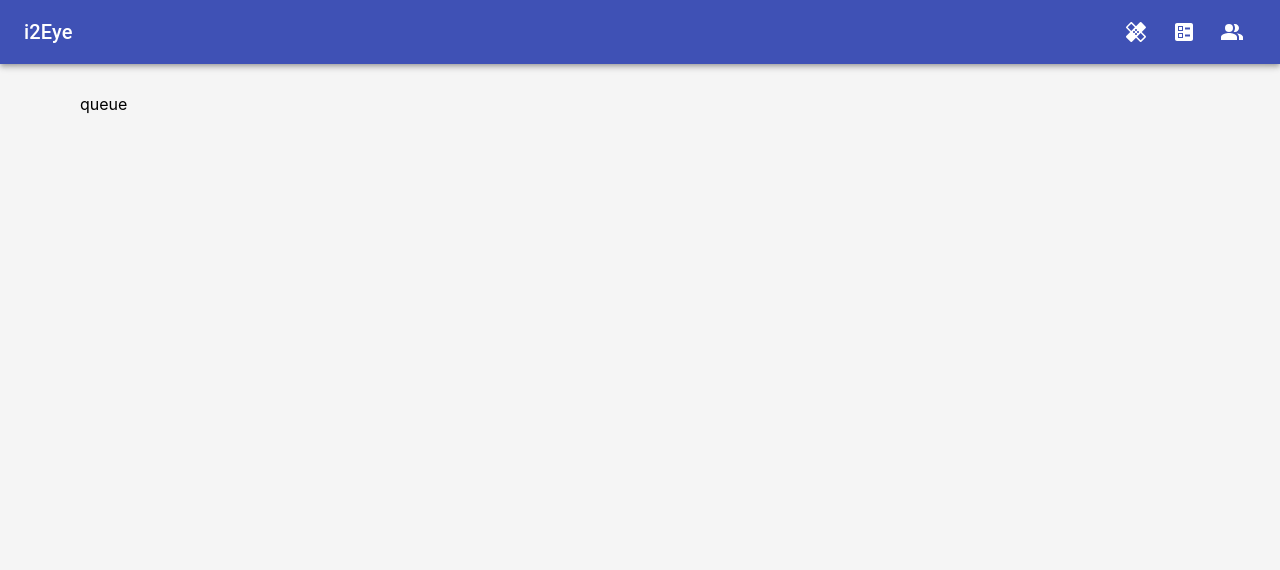
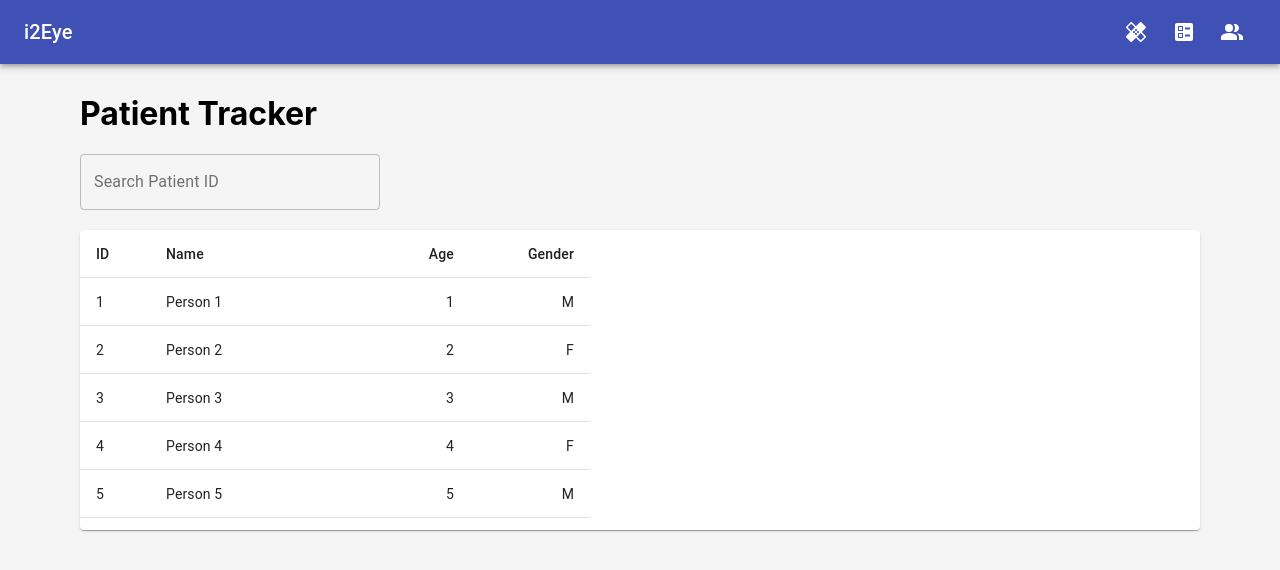
Before and after one commit to i2Eye/i2Eye-Front, a React (Create React App) app: page /queue in a window 1280 px wide. Shown: the top 570 px of the page. Built offline with nearby package versions, Linux system fonts and the light colour scheme.

Commit message:
Added the search function and a react window to display the people's basic info.

```diff
--- a/package.json
+++ b/package.json
@@ -12,7 +12,8 @@
     "react": "^16.13.1",
     "react-dom": "^16.13.1",
     "react-router-dom": "^5.2.0",
-    "react-scripts": "3.3.0"
+    "react-scripts": "3.3.0",
+    "react-virtualized": "^9.21.2"
   },
   "scripts": {
     "start": "react-scripts start",
--- a/src/App.js
+++ b/src/App.js
@@ -4,7 +4,7 @@ import { BrowserRouter as Router, Route, Switch } from "react-router-dom";
 import NavBar from "./Components/AppLayouts/NavBar";
 
 const Stations = lazy(() => import("./Stations"));
-const Queue = lazy(() => import("./Queue"));
+const PatientTracker = lazy(() => import("./PatientTracker"));
 const RegForm = lazy(() => import("./RegForm"));
 const Station1 = lazy(() =>
   import("./Components/StationComponents/StationForms/Station1")
@@ -36,7 +36,7 @@ export default function App() {
                 component={Station2}
               />
               <Route exact path="/registration" component={RegForm} />
-              <Route exact path="/queue" component={Queue} />
+              <Route exact path="/queue" component={PatientTracker} />
             </Switch>
           </Suspense>
         </div>
--- /dev/null
+++ b/src/Components/PatientTrackerComponents/VirtualizedTable.js
@@ -0,0 +1,155 @@
+import React from "react";
+import PropTypes from "prop-types";
+import clsx from "clsx";
+import { withStyles } from "@material-ui/core/styles";
+import TableCell from "@material-ui/core/TableCell";
+import { AutoSizer, Column, Table } from "react-virtualized";
+
+const styles = (theme) => ({
+  flexContainer: {
+    display: "flex",
+    alignItems: "center",
+    boxSizing: "border-box",
+  },
+  table: {
+    "& .ReactVirtualized__Table__headerRow": {
+      flip: false,
+      paddingRight: theme.direction === "rtl" ? "0 !important" : undefined,
+    },
+  },
+  tableRow: {
+    cursor: "pointer",
+  },
+  tableRowHover: {
+    "&:hover": {
+      backgroundColor: theme.palette.grey[200],
+    },
+  },
+  tableCell: {
+    flex: 1,
+  },
+  noClick: {
+    cursor: "initial",
+  },
+});
+
+class MuiVirtualizedTable extends React.PureComponent {
+  static defaultProps = {
+    headerHeight: 48,
+    rowHeight: 48,
+  };
+
+  getRowClassName = ({ index }) => {
+    const { classes, onRowClick } = this.props;
+
+    return clsx(classes.tableRow, classes.flexContainer, {
+      [classes.tableRowHover]: index !== -1 && onRowClick != null,
+    });
+  };
+
+  cellRenderer = ({ cellData, columnIndex }) => {
+    const { columns, classes, rowHeight, onRowClick } = this.props;
+    return (
+      <TableCell
+        component="div"
+        className={clsx(classes.tableCell, classes.flexContainer, {
+          [classes.noClick]: onRowClick == null,
+        })}
+        variant="body"
+        style={{ height: rowHeight }}
+        align={
+          (columnIndex != null && columns[columnIndex].numeric) || false
+            ? "right"
+            : "left"
+        }
+      >
+        {cellData}
+      </TableCell>
+    );
+  };
+
+  headerRenderer = ({ label, columnIndex }) => {
+    const { headerHeight, columns, classes } = this.props;
+
+    return (
+      <TableCell
+        component="div"
+        className={clsx(
+          classes.tableCell,
+          classes.flexContainer,
+          classes.noClick
+        )}
+        variant="head"
+        style={{ height: headerHeight }}
+        align={columns[columnIndex].numeric || false ? "right" : "left"}
+      >
+        <span>{label}</span>
+      </TableCell>
+    );
+  };
+
+  render() {
+    const {
+      classes,
+      columns,
+      rowHeight,
+      headerHeight,
+      ...tableProps
+    } = this.props;
+    return (
+      <AutoSizer>
+        {({ height, width }) => (
+          <Table
+            height={height}
+            width={width}
+            rowHeight={rowHeight}
+            gridStyle={{
+              direction: "inherit",
+            }}
+            headerHeight={headerHeight}
+            className={classes.table}
+            {...tableProps}
+            rowClassName={this.getRowClassName}
+          >
+            {columns.map(({ dataKey, ...other }, index) => {
+              return (
+                <Column
+                  key={dataKey}
+                  headerRenderer={(headerProps) =>
+                    this.headerRenderer({
+                      ...headerProps,
+                      columnIndex: index,
+                    })
+                  }
+                  className={classes.flexContainer}
+                  cellRenderer={this.cellRenderer}
+                  dataKey={dataKey}
+                  {...other}
+                />
+              );
+            })}
+          </Table>
+        )}
+      </AutoSizer>
+    );
+  }
+}
+
+MuiVirtualizedTable.propTypes = {
+  classes: PropTypes.object.isRequired,
+  columns: PropTypes.arrayOf(
+    PropTypes.shape({
+      dataKey: PropTypes.string.isRequired,
+      label: PropTypes.string.isRequired,
+      numeric: PropTypes.bool,
+      width: PropTypes.number.isRequired,
+    })
+  ).isRequired,
+  headerHeight: PropTypes.number,
+  onRowClick: PropTypes.func,
+  rowHeight: PropTypes.number,
+};
+
+const VirtualizedTable = withStyles(styles)(MuiVirtualizedTable);
+
+export default VirtualizedTable;
--- /dev/null
+++ b/src/PatientTracker.js
@@ -0,0 +1,79 @@
+import React, { Component } from "react";
+import TextField from "@material-ui/core/TextField";
+import Paper from "@material-ui/core/Paper";
+import VirtualizedTable from "./Components/PatientTrackerComponents/VirtualizedTable";
+
+class PatientTracker extends Component {
+  state = { input: "" };
+
+  handleInput = (e) => {
+    this.setState({ input: e.target.value });
+  };
+
+  getPeople = () => {
+    const people = [];
+    for (let i = 1; i <= 10000; i++) {
+      people[i - 1] = {
+        id: i,
+        name: "Person " + i,
+        age: i,
+        gender: i % 2 === 0 ? "F" : "M",
+      };
+    }
+    return people;
+  };
+
+  filterPeople = () =>
+    this.getPeople().filter(
+      (person) =>
+        person.name.indexOf(this.state.input) !== -1 ||
+        person.id.toString().indexOf(this.state.input) !== -1
+    );
+
+  render() {
+    return (
+      <div>
+        <h1>Patient Tracker</h1>
+        <TextField
+          id="patient-tracker-search"
+          label="Search Patient ID"
+          variant="outlined"
+          onChange={this.handleInput}
+          style={{ width: 300, marginBottom: 20 }}
+        />
+        <Paper style={{ height: 300, width: "100%" }}>
+          <VirtualizedTable
+            rowCount={this.filterPeople().length}
+            rowGetter={({ index }) => this.filterPeople()[index]}
+            columns={[
+              {
+                width: 70,
+                label: "ID",
+                dataKey: "id",
+              },
+              {
+                width: 200,
+                label: "Name",
+                dataKey: "name",
+              },
+              {
+                width: 120,
+                label: "Age",
+                dataKey: "age",
+                numeric: true,
+              },
+              {
+                width: 120,
+                label: "Gender",
+                dataKey: "gender",
+                numeric: true,
+              },
+            ]}
+          />
+        </Paper>
+      </div>
+    );
+  }
+}
+
+export default PatientTracker;
--- a/src/Queue.js
+++ /dev/null
@@ -1,9 +0,0 @@
-import React, { Component } from "react";
-
-class Form extends Component {
-  render() {
-    return <div>queue</div>;
-  }
-}
-
-export default Form;
```
Also changed, not shown: 1 other file (tests, documents, lock files or other folders).
